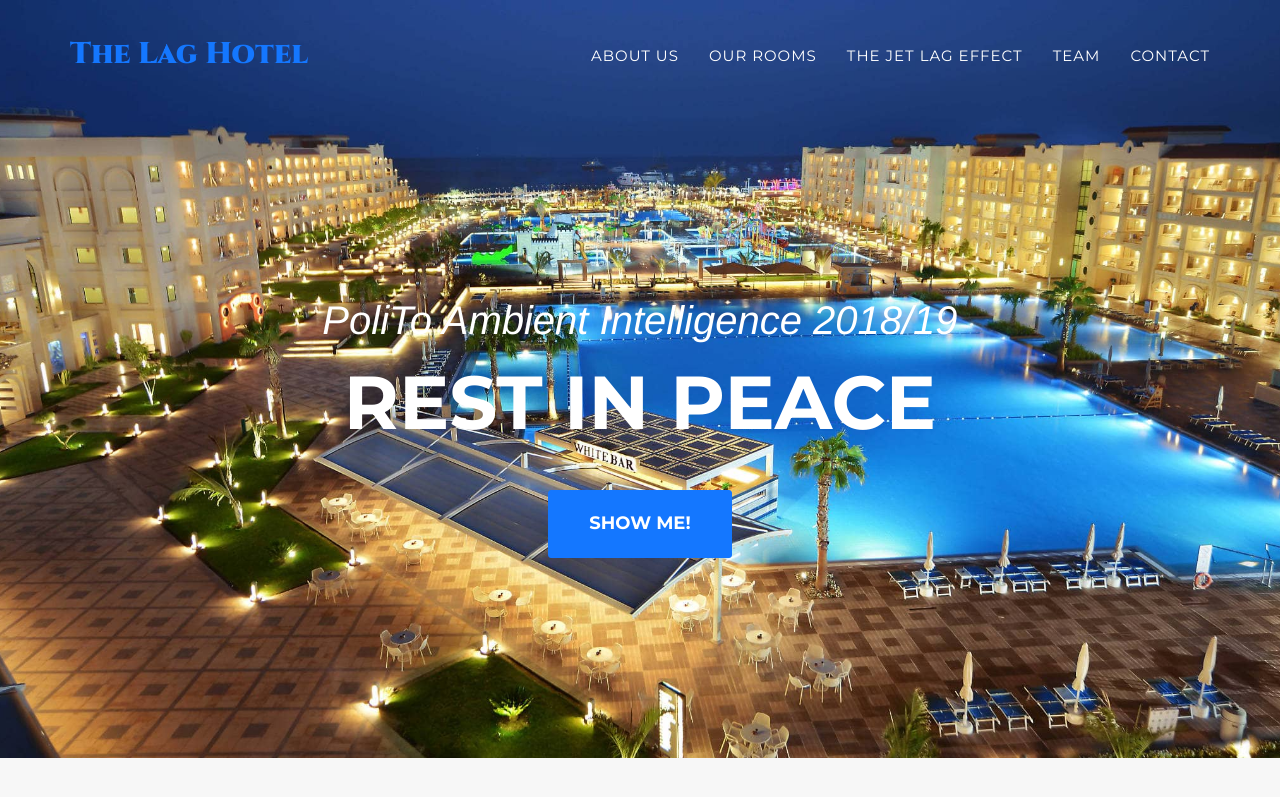
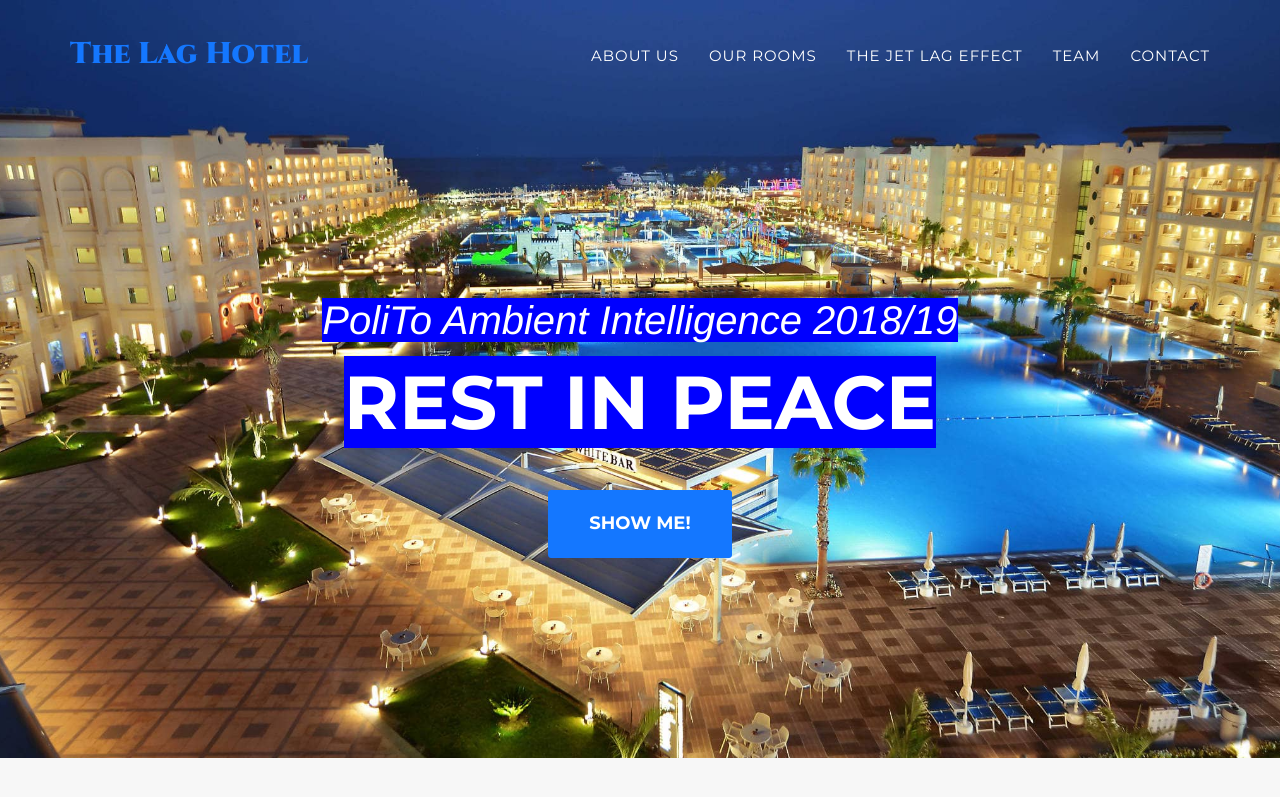
Before and after one commit to VincentGautier/Hotel-web-site, a Jekyll site: the page built from index.html, in a window 1280 px wide and 900 px high. Shown: the top 797 px of the window. Built offline with Jekyll 4.4.1, drawn with Linux system fonts in a browser that asks for light colours; some web fonts are replaced.

Commit message:
Update header.html

```diff
--- a/_includes/header.html
+++ b/_includes/header.html
@@ -45,8 +45,8 @@
     <header>
         <div class="container">
             <div class="intro-text">
-                <div class="intro-lead-in">PoliTo Ambient Intelligence 2018/19</div>
-                <div class="intro-heading">Rest in peace</div>
+                <div class="intro-lead-in"><span style="background:#0000FF">PoliTo Ambient Intelligence 2018/19</span></div>
+                <div class="intro-heading"><span style="background:#0000FF">Rest in peace</span></div>
                 <a href="#vision" class="page-scroll btn btn-xl">Show me!</a>
             </div>
         </div>
```
